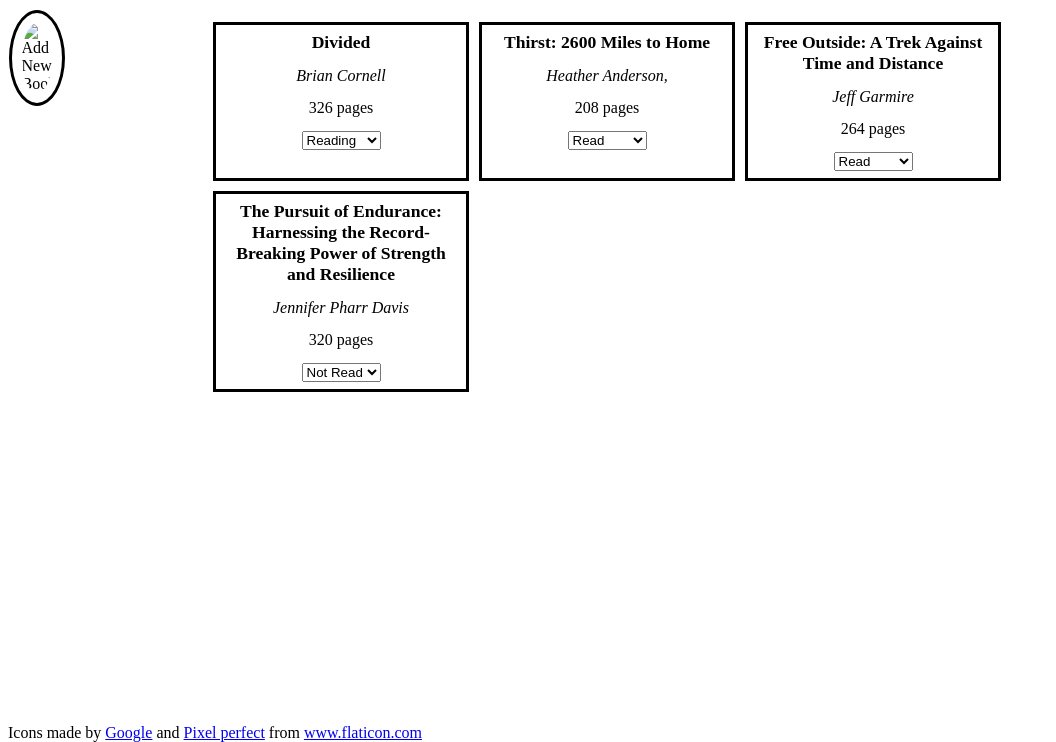
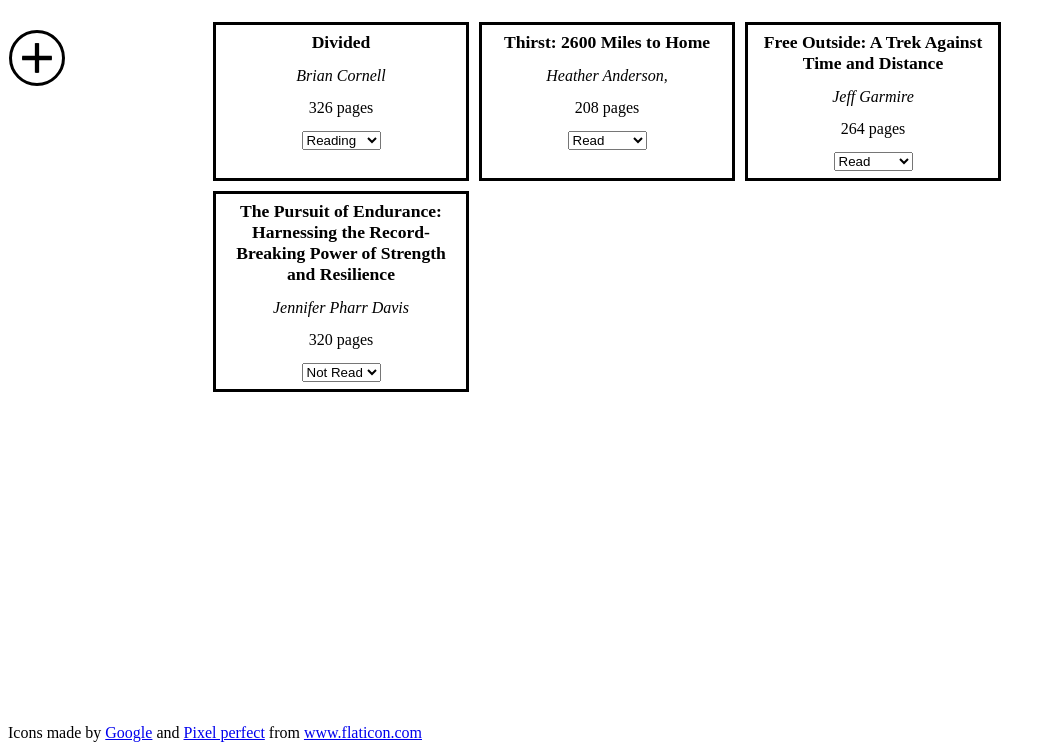
Before and after one commit to vitsenyl/top-library, a plain HTML site: page index.html in a window 1280 px wide. Shown: the part 58-800 px from the top of the page, without its empty margins (0-1056 px from the left). Drawn offline with Linux system fonts and the light colour scheme.

Commit message:
Fixed relative path to add icon

```diff
--- a/index.html
+++ b/index.html
@@ -12,7 +12,7 @@
 
 <body>
   <aside class="new-book">
-    <img src="/library/img/add-plus-button.svg" id="add-book" alt="Add New Book">
+    <img src="img/add-plus-button.svg" id="add-book" alt="Add New Book">
     <form id="book-info" class="hidden">
       <fieldset>
         <legend>New Book Information</legend>
```
